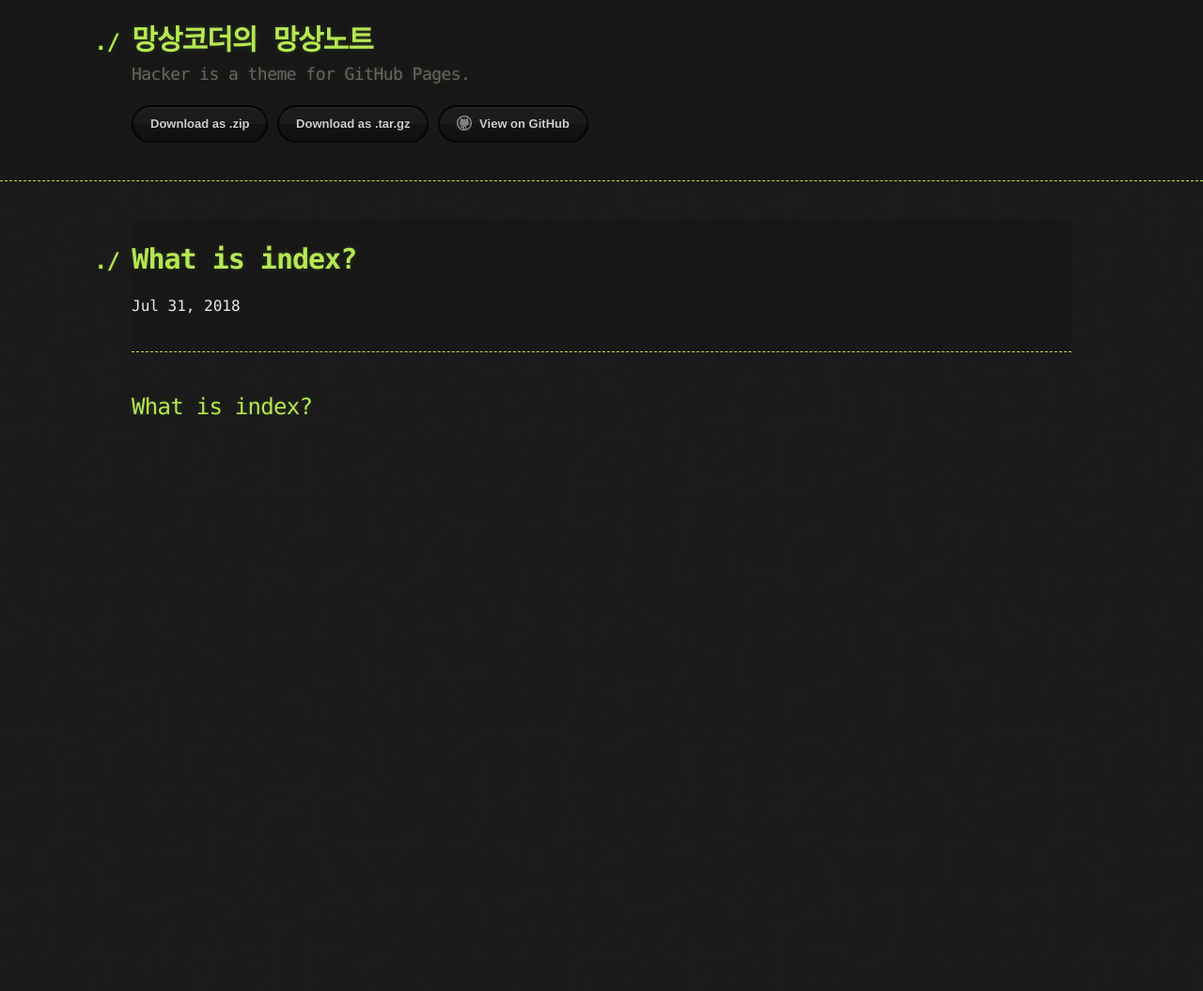
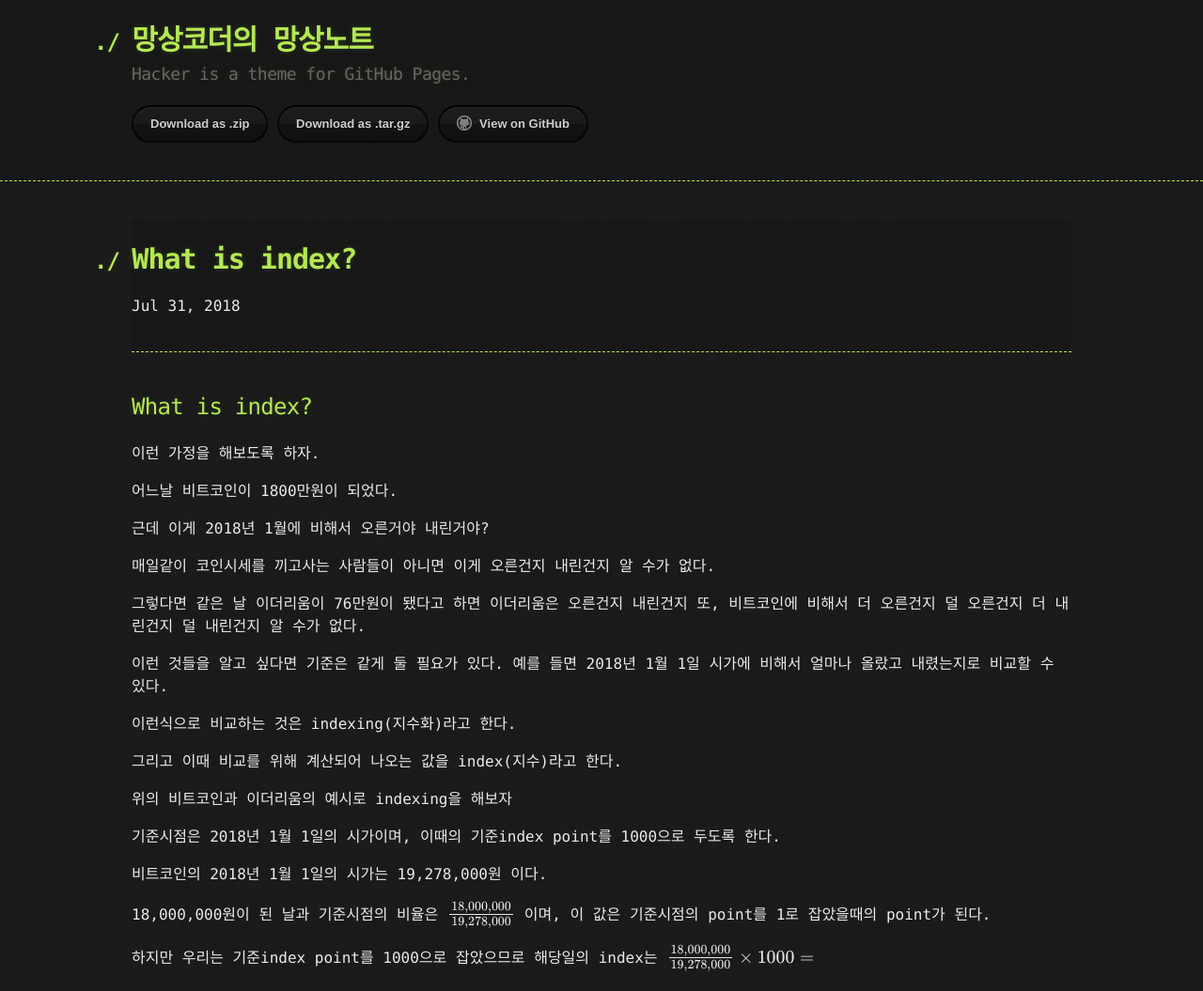
Before and after one commit to kooock/kooock.github.io, a Jekyll site: the page built from _posts/2018-07-31-what_is_index.md, in a window 1280 px wide. Shown: the whole page at 94% size. Built offline with Jekyll 4.4.1, drawn with Linux system fonts in a browser that asks for light colours; formulas are drawn with MathJax 3; before the commit the page ends 900 px from its top, so only the background shows below that.

Commit message:
what is index update

```diff
--- a/_posts/2018-07-31-what_is_index.md
+++ b/_posts/2018-07-31-what_is_index.md
@@ -10,3 +10,29 @@ tags: [금융공학, 퀀트, 인덱스]
 
 What is index?
 --------------------------------------------------------------------------------------------
+
+이런 가정을 해보도록 하자.
+
+어느날 비트코인이 1800만원이 되었다.
+
+근데 이게 2018년 1월에 비해서 오른거야 내린거야?
+
+매일같이 코인시세를 끼고사는 사람들이 아니면 이게 오른건지 내린건지 알 수가 없다.
+
+그렇다면 같은 날 이더리움이 76만원이 됐다고 하면 이더리움은 오른건지 내린건지 또, 비트코인에 비해서 더 오른건지 덜 오른건지 더 내린건지 덜 내린건지 알 수가 없다.
+
+이런 것들을 알고 싶다면 기준은 같게 둘 필요가 있다. 예를 들면 2018년 1월 1일 시가에 비해서 얼마나 올랐고 내렸는지로 비교할 수 있다.
+
+이런식으로 비교하는 것은 indexing(지수화)라고 한다.
+
+그리고 이때 비교를 위해 계산되어 나오는 값을 index(지수)라고 한다.
+
+위의 비트코인과 이더리움의 예시로 indexing을 해보자
+
+기준시점은 2018년 1월 1일의 시가이며, 이때의 기준index point를 1000으로 두도록 한다.
+
+비트코인의 2018년 1월 1일의 시가는 19,278,000원 이다.
+
+18,000,000원이 된 날과 기준시점의 비율은 $$18,000,000 \over 19,278,000$$ 이며, 이 값은 기준시점의 point를 1로 잡았을때의 point가 된다.
+
+하지만 우리는 기준index point를 1000으로 잡았으므로 해당일의 index는 $${18,000,000 \over 19,278,000} \times 1000 = $$
```
